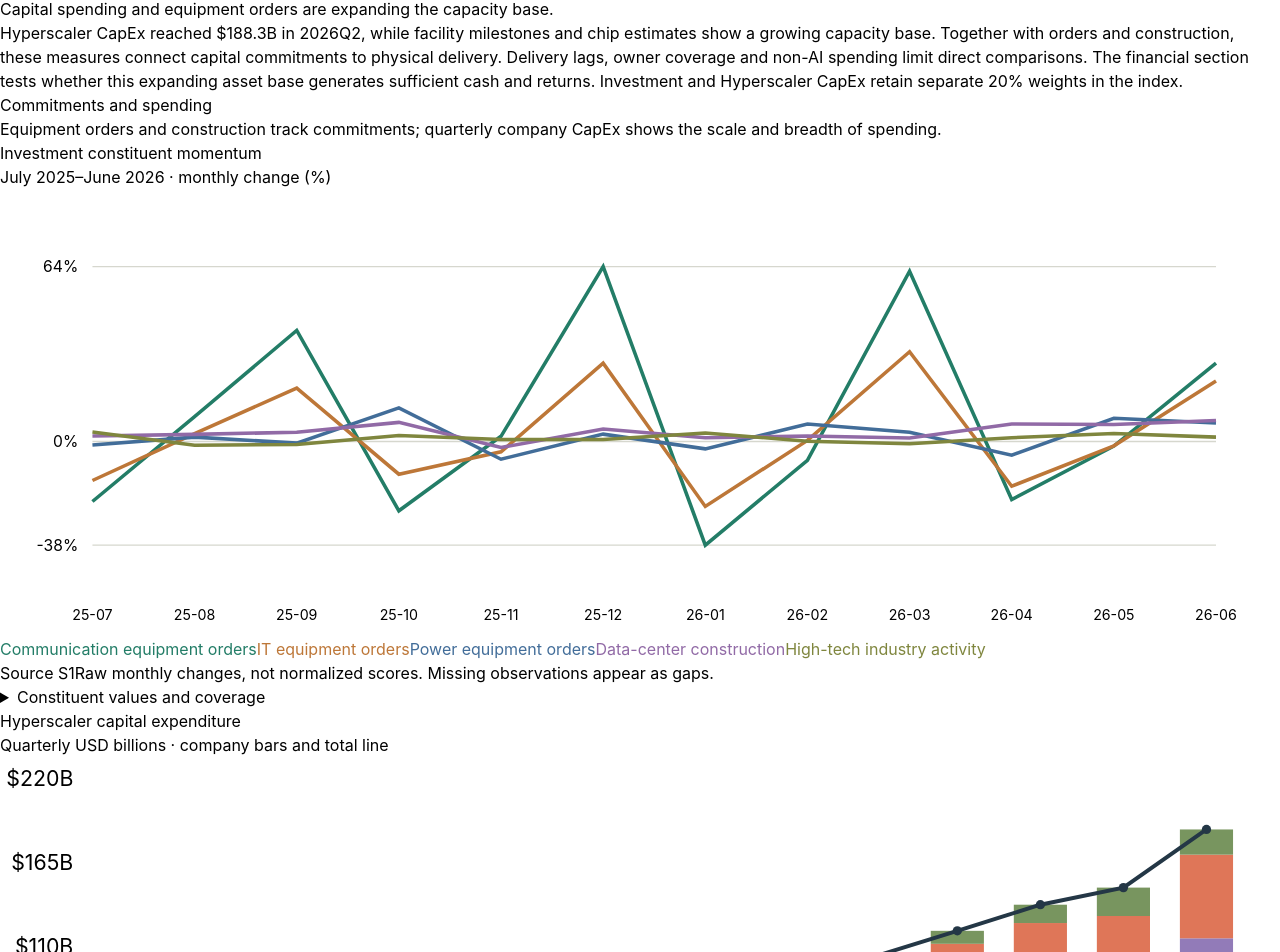
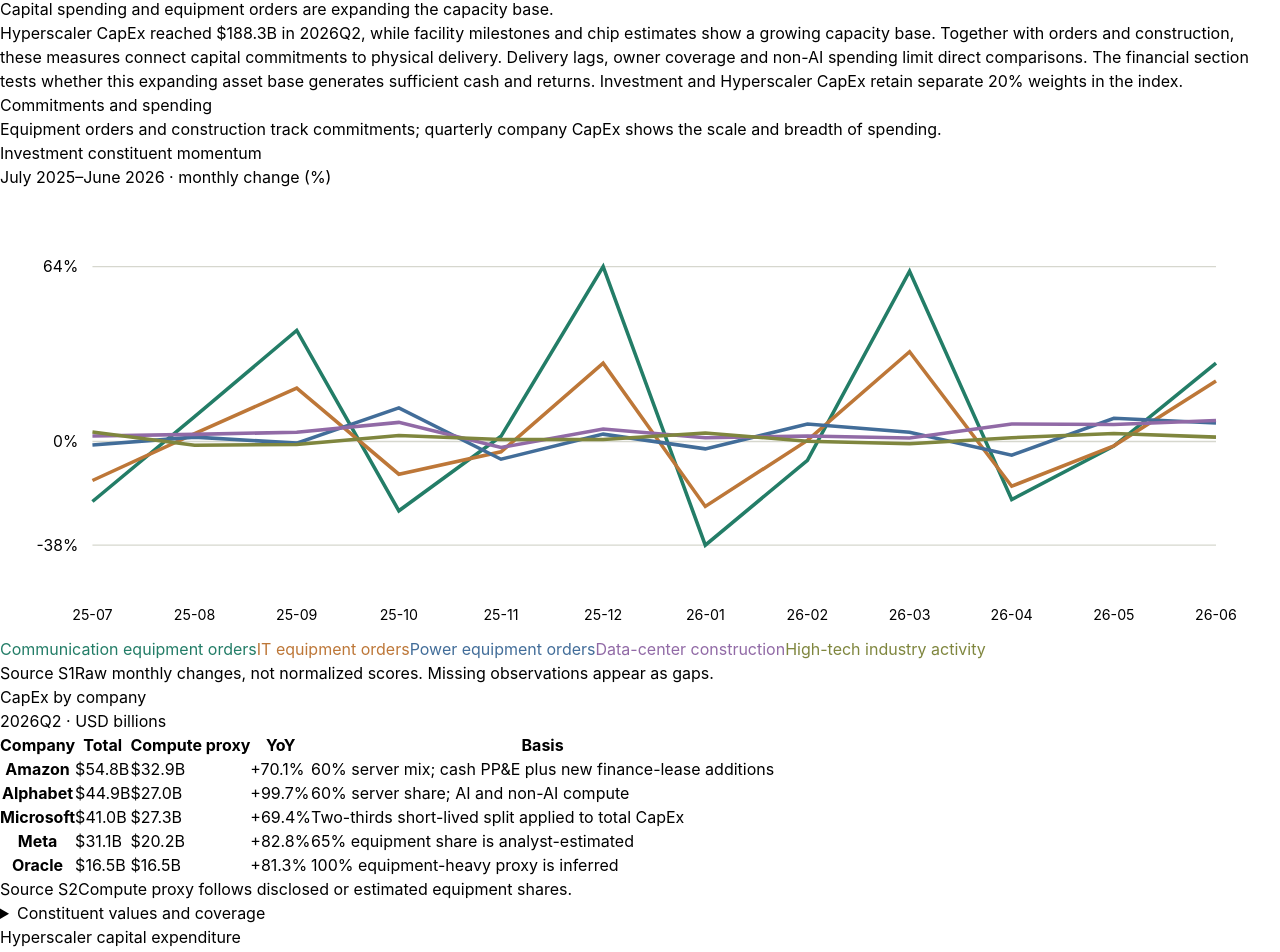
Before and after one commit to ShowerLin/ai_index_web, a Next.js app: page / in a window 1280 px wide. Shown: the part 8993-9945 px from the top of the page. Built offline with nearby package versions, Linux system fonts and the light colour scheme.

Commit message:
Pair company CapEx table with investment momentum

```diff
--- a/app/globals.css
+++ b/app/globals.css
@@ -329,3 +329,10 @@
 .composite-history-chart.composite-history-chart svg{width:100%;max-height:none}.composite-latest{text-align:right;display:flex;flex-direction:column;gap:5px}.composite-latest strong{font:400 36px Georgia,serif}.composite-latest small{font-size:11px;color:var(--muted)}.composite-events{font-size:11px;line-height:1.7;margin:12px 0;color:var(--muted)}.composite-events summary{cursor:pointer;color:var(--teal)}.composite-events a{text-decoration:underline}.composite-events ul{padding-left:18px}.composite-events li{margin:8px 0}@media(max-width:1100px){.composite-history-chart.composite-history-chart svg{max-height:none}}@media(max-width:720px){.composite-history-chart svg{min-width:700px}.composite-history-chart{overflow-x:auto}.composite-chart-heading{min-width:0}.composite-latest strong{font-size:28px}}
 
 .composite-history-chart svg .event-number{fill:#fff;font:bold 9px ui-monospace,monospace}.composite-history-chart svg .event-name{fill:var(--ink);font:600 10px system-ui,sans-serif}.composite-history-chart svg .event-date{font:9px ui-monospace,monospace;fill:var(--muted)}
+
+/* Pair investment momentum with its company spending table. */
+.investment-momentum-row{grid-column:1/-1;display:grid;grid-template-columns:repeat(2,minmax(0,1fr));gap:22px;min-width:0;align-items:stretch}
+.investment-momentum-row>.evidence-card{min-width:0;display:flex;flex-direction:column}
+.investment-momentum-row .evidence-table .evidence-display{overflow-x:auto}
+.investment-momentum-row .evidence-table table{min-width:480px}
+@media(max-width:850px){.investment-momentum-row{grid-template-columns:minmax(0,1fr)}}
--- a/app/page.tsx
+++ b/app/page.tsx
@@ -670,12 +670,11 @@ export default function Home(){
 
     </PillarResearch>
 
-    <PillarResearch id="utilization" number="03" pillar="Investment" classification="CORE EVIDENCE · INVESTMENT 20% + HYPERSCALER CAPEX 20%" title="Capital spending and equipment orders are expanding the capacity base." summary="Hyperscaler CapEx reached $188.3B in 2026Q2, while facility milestones and chip estimates show a growing capacity base. Together with orders and construction, these measures connect capital commitments to physical delivery. Delivery lags, owner coverage and non-AI spending limit direct comparisons. The financial section tests whether this expanding asset base generates sufficient cash and returns. Investment and Hyperscaler CapEx retain separate 20% weights in the index.">
+    <PillarResearch id="utilization" number="03" pillar="Investment" classification="CORE EVIDENCE · INVESTMENT 20% + HYPERSCALER CAPEX 20%" title="Capital spending and equipment orders are expanding the capacity base." summary="Hyperscaler CapEx reached $188.3B in 2026Q2, while facility milestones and chip estimates show a growing capacity base. Together with orders and construction, these measures connect capital commitments to physical delivery. Delivery lags, owner coverage and non-AI spending limit direct comparisons. The financial section tests whether this expanding asset base generates sufficient cash and returns. Investment and Hyperscaler CapEx retain separate 20% weights in the index." historyCompanion={<EvidenceCard title="CapEx by company" unit="2026Q2 · USD billions" source="S2" note="Compute proxy follows disclosed or estimated equipment shares." table><table><thead><tr><th>Company</th><th>Total</th><th>Compute proxy</th><th>YoY</th><th>Basis</th></tr></thead><tbody>{constituents.map(c=><tr key={c.ticker}><th>{c.company}</th><td>${c.value.toFixed(1)}B</td><td>${c.proxy.toFixed(1)}B</td><td>+{c.yoy.toFixed(1)}%</td><td>{c.basis}</td></tr>)}</tbody></table></EvidenceCard>}>
     <EvidenceCard id="capex" title="Hyperscaler capital expenditure" unit="Quarterly USD billions · company bars and total line" source="S2" note="Stacked bars show company spending; the line shows the five-company total. Company accounting bases differ.">
       <CapexChart company={company}/>
     </EvidenceCard>
     <div className="pillar-controls"><label htmlFor="company">CapEx series </label><select id="company" value={company} onChange={e=>setCompany(e.target.value as Company)}><option>Aggregate</option>{["Microsoft","Alphabet","Meta","Amazon","Oracle"].map(c=><option key={c}>{c}</option>)}</select></div>
-    <EvidenceCard title="CapEx by company" unit="2026Q2 · USD billions" source="S2" note="Compute proxy follows disclosed or estimated equipment shares." wide table><table><thead><tr><th>Company</th><th>Total</th><th>Compute proxy</th><th>YoY</th><th>Basis</th></tr></thead><tbody>{constituents.map(c=><tr key={c.ticker}><th>{c.company}</th><td>${c.value.toFixed(1)}B</td><td>${c.proxy.toFixed(1)}B</td><td>+{c.yoy.toFixed(1)}%</td><td>{c.basis}</td></tr>)}</tbody></table></EvidenceCard>
     <details className="evidence-data"><summary>China capital expenditure · supplementary market comparison</summary><div className="chart-panel"><ChinaCapexChart company={chinaCompany}/><p>Source S3 · RMB billions · issuer definitions differ.</p></div><SectionNotes section="capex"/></details>
     <EvidenceGroup title="Delivered capacity" description="Facilities and installed chips show the capacity delivered by capital deployment; the conversion table relates those estimates to spending."/>
     <InfrastructureDeployment compact/>
--- a/app/pillar-research.tsx
+++ b/app/pillar-research.tsx
@@ -5,7 +5,7 @@ import { monthlyHeatmapSnapshot } from "./monthly-heatmap-snapshot";
 
 const names: Record<string,string> = {BTOS0700:"Current business AI use",BTOS2400:"Expected business AI use",KOTCDRAM:"South Korea DRAM exports",DGNOCOEQ:"Communication equipment orders",DGNOITIN:"IT equipment orders",DGNOTGOP:"Power equipment orders",CNSTPRDA:"Data-center construction",IPNEHITC:"High-tech industry activity",USIMTELE:"Telecom imports",USIMSEMI:"Semiconductor imports",USIMCOMP:"Computer imports"};
 
-export default function PillarResearch({id,number,pillar,title,summary,history=true,historyPillar=pillar,classification="CORE PILLAR · 20% WEIGHT",children}:{id:string;number:string;pillar:string;title:string;summary:string;history?:boolean;historyPillar?:string;classification?:string;children?:import("react").ReactNode}) {
+export default function PillarResearch({id,number,pillar,title,summary,history=true,historyPillar=pillar,classification="CORE PILLAR · 20% WEIGHT",historyCompanion,children}:{id:string;number:string;pillar:string;title:string;summary:string;history?:boolean;historyPillar?:string;classification?:string;historyCompanion?:import("react").ReactNode;children?:import("react").ReactNode}) {
   const adoption=historyPillar==="Adoption";
   const months=adoption?coreContributionSnapshot.months.map(r=>r.month):monthlyHeatmapSnapshot.months;
   const row=adoption?{constituents:["BTOS0700","BTOS2400"].map(ticker=>({ticker,cells:coreContributionSnapshot.months.map(r=>({month:r.month,value:r.rows.find(c=>c.ticker===ticker)?.level??null}))}))}:monthlyHeatmapSnapshot.rows.find(row=>row.pillar===historyPillar);
@@ -17,7 +17,7 @@ export default function PillarResearch({id,number,pillar,title,summary,history=t
     <div className="eyebrow">{number} · {classification}</div><h2>{pillar}</h2><h3>{title}</h3><p className="section-summary">{summary}</p>
     <div className="pillar-chart-grid">
     {pillar==="Investment"&&<EvidenceGroup title="Commitments and spending" description="Equipment orders and construction track commitments; quarterly company CapEx shows the scale and breadth of spending."/>}
-    {history&&row&&<EvidenceCard title={adoption?"Business AI adoption":`${historyPillar} constituent momentum`} unit={adoption?"January 2024–September 2026 · businesses reporting AI use (%)":"July 2025–June 2026 · monthly change (%)"} source="S1" note={adoption?"Raw survey levels underlying the heatmap. November 2025 question change breaks comparability; the lines are split at that boundary.":pillar==="Demand"?"KOTCDRAM: South Korea nominal DRAM export value. Monthly change = (current month / preceding month − 1) × 100, without seasonal adjustment. July 2025–June 2026; missing comparisons are gaps. This chart contains DRAM only; NAND and TSMC appear in the adjacent comparison. The core heatmap instead normalizes trailing-12-month YoY growth. Export values reflect prices and volumes, not AI-only demand.":"Raw monthly changes, not normalized scores. Missing observations appear as gaps."}><div className="constituent-plot">
+    {history&&row&&<MomentumRow companion={historyCompanion}><EvidenceCard title={adoption?"Business AI adoption":`${historyPillar} constituent momentum`} unit={adoption?"January 2024–September 2026 · businesses reporting AI use (%)":"July 2025–June 2026 · monthly change (%)"} source="S1" note={adoption?"Raw survey levels underlying the heatmap. November 2025 question change breaks comparability; the lines are split at that boundary.":pillar==="Demand"?"KOTCDRAM: South Korea nominal DRAM export value. Monthly change = (current month / preceding month − 1) × 100, without seasonal adjustment. July 2025–June 2026; missing comparisons are gaps. This chart contains DRAM only; NAND and TSMC appear in the adjacent comparison. The core heatmap instead normalizes trailing-12-month YoY growth. Export values reflect prices and volumes, not AI-only demand.":"Raw monthly changes, not normalized scores. Missing observations appear as gaps."}><div className="constituent-plot">
       <svg viewBox="0 0 900 315" role="img" aria-label={adoption?"Business AI adoption percentage levels underlying the heatmap":`${historyPillar} constituent monthly growth histories`}>
         {[lo,0,hi].filter((v,i,a)=>a.indexOf(v)===i).map(v=><g key={v}><line x1="65" x2="855" y1={y(v)} y2={y(v)} stroke="#d6d7ce"/><text x="55" y={y(v)+4} textAnchor="end" fontSize="11">{v.toFixed(0)}%</text></g>)}
         {row.constituents.map((c,j)=><path key={c.ticker} d={c.cells.map((d,i)=>d.value===null?"":`${i===0||c.cells[i-1].value===null||adoption&&d.month==="2025-11"?"M":"L"}${x(i)},${y(d.value)}`).join(" ")} fill="none" stroke={colors[j%colors.length]} strokeWidth="2.5"/>)}
@@ -25,8 +25,12 @@ export default function PillarResearch({id,number,pillar,title,summary,history=t
         {months.map((m,i)=>!adoption||i%6===0||i===months.length-1?<text key={m} x={x(i)} y="303" textAnchor="middle" fontSize="10">{m.slice(2)}</text>:null)}
       </svg>
       <div className="pillar-series-legend">{row.constituents.map((c,j)=><span key={c.ticker} style={{color:colors[j%colors.length]}}>{names[c.ticker]??c.ticker}</span>)}</div>
-      </div></EvidenceCard>}{history&&row&&<details className="evidence-data"><summary>{adoption?"Adoption percentages and coverage":"Constituent values and coverage"}</summary><div className="signal-table-wrap"><table><thead><tr><th>Constituent</th>{months.map(m=><th key={m}>{m}</th>)}</tr></thead><tbody>{row.constituents.map(c=><tr key={c.ticker}><th>{names[c.ticker]??c.ticker}</th>{c.cells.map(d=><td key={d.month}>{d.value===null?"n/a":`${d.value.toFixed(1)}%`}</td>)}</tr>)}</tbody></table></div></details>
+      </div></EvidenceCard></MomentumRow>}{history&&row&&<details className="evidence-data"><summary>{adoption?"Adoption percentages and coverage":"Constituent values and coverage"}</summary><div className="signal-table-wrap"><table><thead><tr><th>Constituent</th>{months.map(m=><th key={m}>{m}</th>)}</tr></thead><tbody>{row.constituents.map(c=><tr key={c.ticker}><th>{names[c.ticker]??c.ticker}</th>{c.cells.map(d=><td key={d.month}>{d.value===null?"n/a":`${d.value.toFixed(1)}%`}</td>)}</tr>)}</tbody></table></div></details>
     }
     {children}</div>
   </section>;
 }
+
+function MomentumRow({companion,children}:{companion?:import("react").ReactNode;children:import("react").ReactNode}) {
+  return companion ? <div className="investment-momentum-row">{children}{companion}</div> : <>{children}</>;
+}
```
